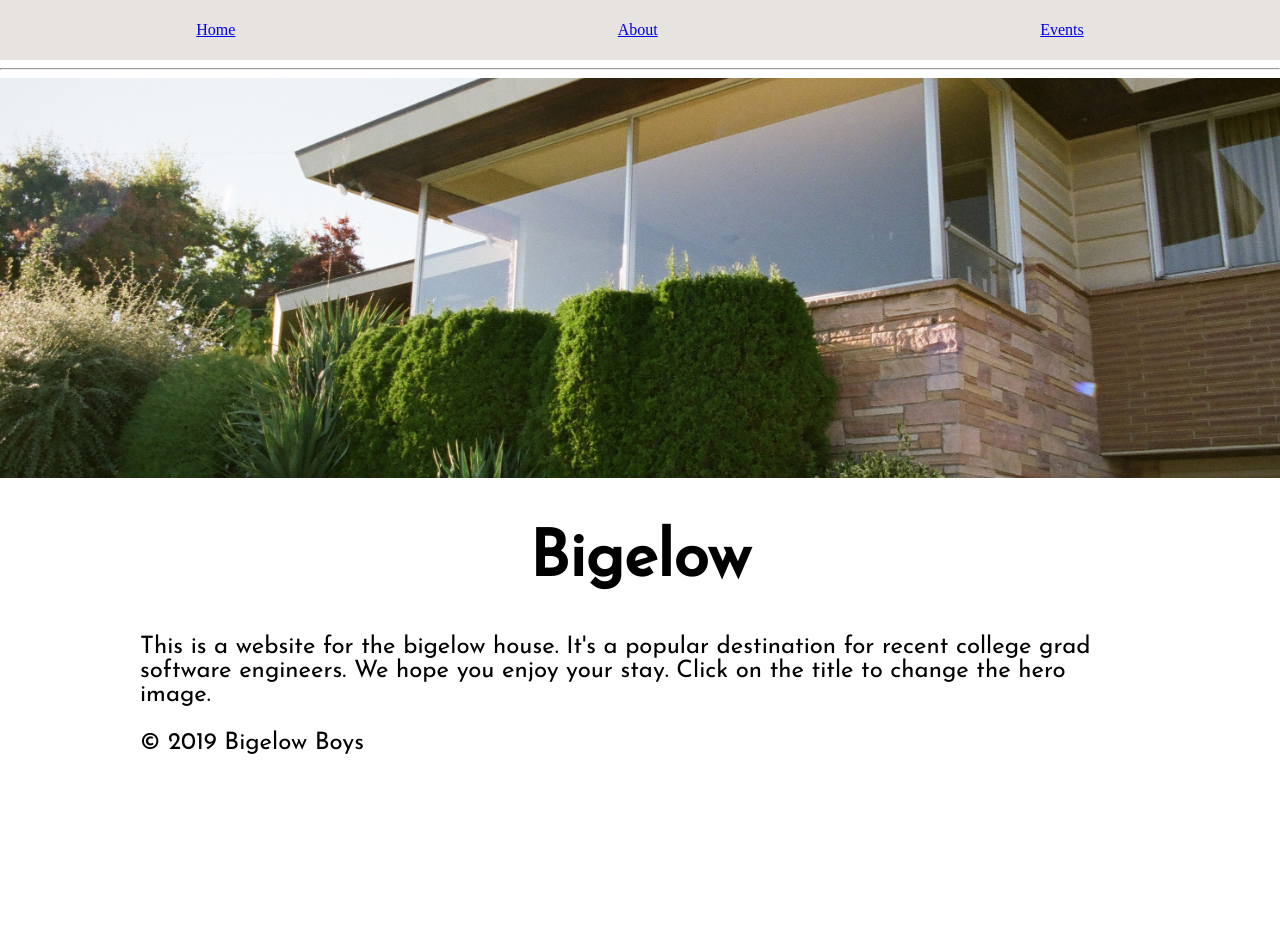
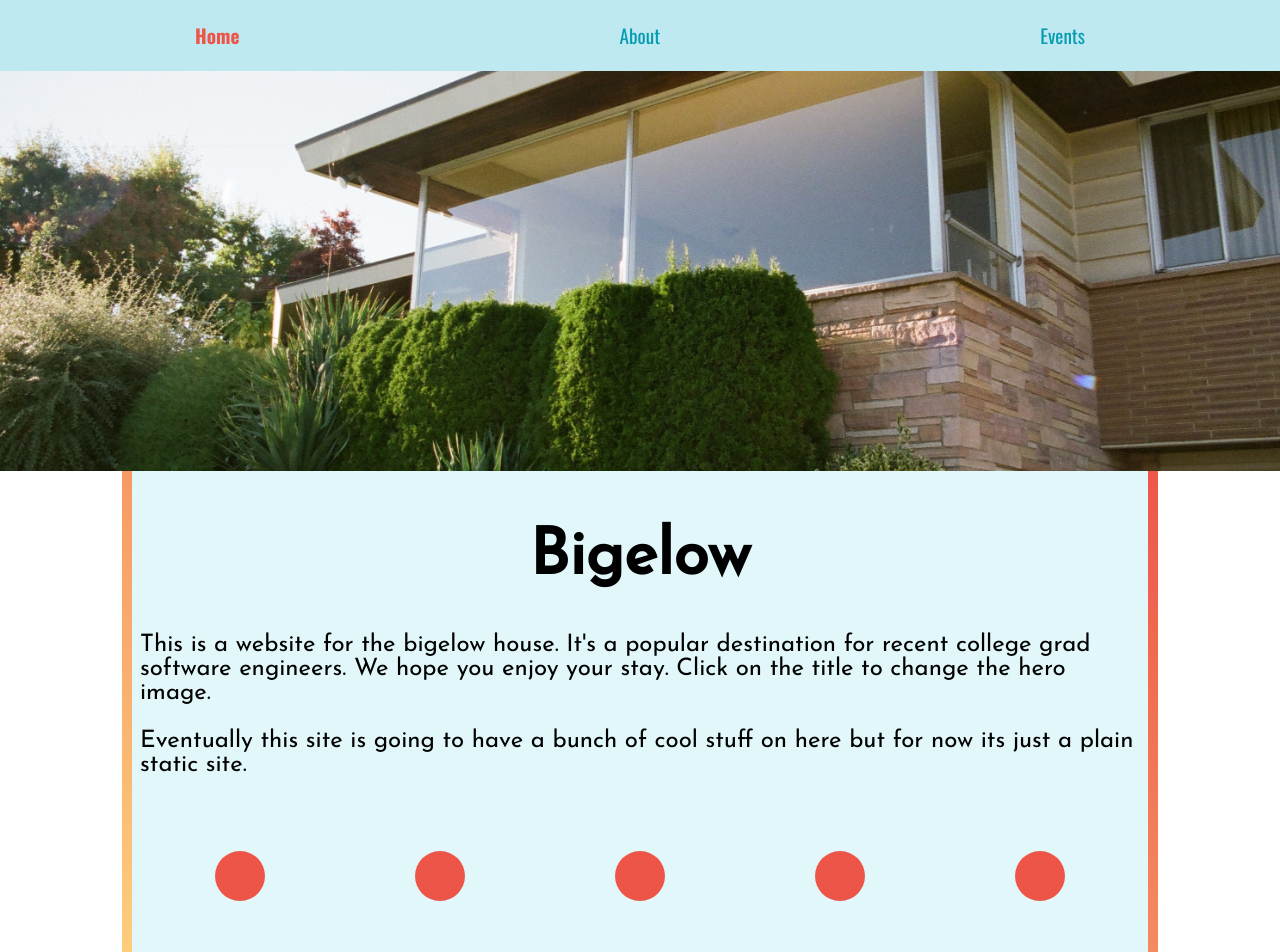
Before and after one commit to epheat/bigelow, a React app: page / in a window 1280 px wide. Shown: the top 952 px of the page. Before the commit the page ends 800 px from the top, so only its background shows below. Built offline with nearby package versions, Linux system fonts and the light colour scheme.

Commit message:
spruced up the home page

```diff
--- a/src/App.jsx
+++ b/src/App.jsx
@@ -14,8 +14,6 @@ const App = () => {
             <div>
                 <Navbar />
 
-                <hr />
-
                 <Route exact path="/" component={Home} />
                 <Route path="/about" component={About} />
                 <Route path="/events" component={Events} />
--- a/src/components/Navbar.jsx
+++ b/src/components/Navbar.jsx
@@ -1,18 +1,18 @@
 import React from 'react';
-import { Link } from 'react-router-dom';
+import { NavLink } from 'react-router-dom';
 
 const Navbar = () => {
     return (
         <div className="bigelow-navbar">
             <ul>
                 <li>
-                    <Link to="/">Home</Link>
+                    <NavLink exact activeClassName="selected" to="/">Home</NavLink>
                 </li>
                 <li>
-                    <Link to="/about">About</Link>
+                    <NavLink activeClassName="selected" to="/about">About</NavLink>
                 </li>
                 <li>
-                    <Link to="/events">Events</Link>
+                    <NavLink activeClassName="selected" to="/events">Events</NavLink>
                 </li>
             </ul>
         </div>
--- a/src/index.html
+++ b/src/index.html
@@ -9,7 +9,7 @@
     <!-- fix for viewport scaling -->
     <meta name="viewport" content="width=device-width, initial-scale=1">
     <!-- google fonts -->
-    <link href="https://fonts.googleapis.com/css?family=Josefin+Sans&display=swap" rel="stylesheet">
+    <link href="https://fonts.googleapis.com/css?family=Josefin+Sans|Oswald:400,700&display=swap" rel="stylesheet">
 </head>
 <body>
 
--- a/src/pages/About.jsx
+++ b/src/pages/About.jsx
@@ -5,6 +5,7 @@ import Jack from 'Assets/jack.gif';
 const About = () => {
     return (
         <div className="about-page">
+            <h1>About us</h1>
             <img src={Jack} />
         </div>
     );
--- a/src/pages/Home.jsx
+++ b/src/pages/Home.jsx
@@ -38,6 +38,16 @@ class Home extends React.Component {
                         We hope you enjoy your stay. Click on the title to change the hero image.
                     </p>
                     <p>
+                        Eventually this site is going to have a bunch of cool stuff on here but for now its just a plain static site.
+                    </p>
+                    <div className="flex-container">
+                        <div className="bigelow-circle" />
+                        <div className="bigelow-circle" />
+                        <div className="bigelow-circle" />
+                        <div className="bigelow-circle" />
+                        <div className="bigelow-circle" />
+                    </div>
+                    <p>
                         © 2019 Bigelow Boys
                     </p>
                 </div>
--- a/src/scss/_colors.scss
+++ b/src/scss/_colors.scss
@@ -1 +1,11 @@
 $light-offwhite: #e6e3e1;
+$creamsicle: #f6ceb3;
+$seafoam1: #e1f7fa;
+$seafoam2: #bee9f0;
+$seafoam3: #059cb1;
+
+$yellow: #ffd780;
+$red: #ed5548;
+
+$red-yellow-gradient1: repeating-linear-gradient(30deg, $yellow, $red);
+$red-yellow-gradient2: repeating-linear-gradient(30deg, $red, $yellow);
--- a/src/scss/_pages.scss
+++ b/src/scss/_pages.scss
@@ -6,3 +6,8 @@
     margin: 0 auto;
     padding: 0px 8px;
 }
+
+.flex-container {
+    display: flex;
+    justify-content: space-around;
+}
--- a/src/scss/components/_navbar.scss
+++ b/src/scss/components/_navbar.scss
@@ -1,5 +1,5 @@
 .bigelow-navbar {
-    background-color: $light-offwhite;
+    background-color: $seafoam2;
     padding: 5px;
 
     ul {
@@ -9,6 +9,18 @@
 
         li {
             display: block;
+
+            a {
+                font-family: 'Oswald', sans-serif;
+                font-size: 1.2em;
+                color: $seafoam3;
+                text-decoration: none;
+
+                &.selected {
+                    color: $red;
+                    font-weight: bold;
+                }
+            }
         }
     }
 }
--- a/src/scss/pages/_home.scss
+++ b/src/scss/pages/_home.scss
@@ -1,4 +1,19 @@
 .bigelow-home {
+
+    .page-content {
+        padding: 5px 8px;
+        background-color: $seafoam1;
+        border-style: solid;
+        border-color: $red;
+        border-width: 0px 10px 0px 10px;
+
+        border-image: $red-yellow-gradient1 10;
+
+        &:hover {
+            border-image: $red-yellow-gradient2 10;
+        }
+    }
+
     h1 {
         font-family: 'Josefin Sans', sans-serif;
         text-align: center;
@@ -9,4 +24,14 @@
         font-family: 'Josefin Sans', sans-serif;
         font-size: 1.5em;
     }
+
+    .flex-container {
+        padding: 50px 0px;
+    }
+    .bigelow-circle {
+        height: 50px;
+        width: 50px;
+        background-color: $red;
+        border-radius: 25px;
+    }
 }
```
